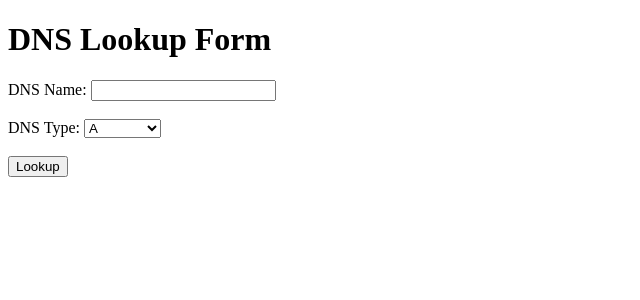
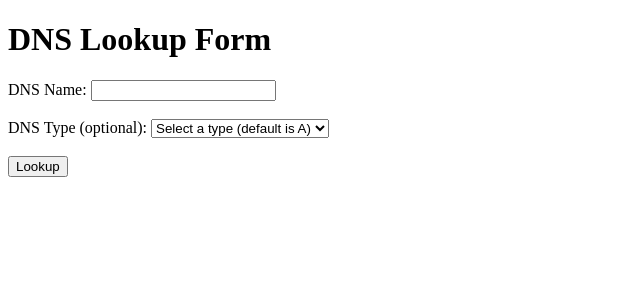
Before and after one commit to mcyork/check-dns, a Flask app: page /dns-lookup in a window 1280 px wide. Shown: the top 300 px of the page, without its empty margins (0-640 px from the left). Run offline with Flask 3, Linux system fonts and the light colour scheme.

Commit message:
slight improvement on form

```diff
--- a/app.py
+++ b/app.py
@@ -21,7 +21,7 @@ dns_query_types = [
 # Define the expected model for the API input
 dns_lookup_model = api.model('DNSLookup', {
     'dns_name': fields.String(required=True, description='The DNS name to lookup'),
-    'dns_type': fields.String(required=True, description='The DNS query type', enum=dns_query_types),
+    'dns_type': fields.String(required=False, description='The DNS query type', enum=dns_query_types),
     'dns_servers': fields.List(fields.String, description='List of DNS servers to query', default=['8.8.8.8', '1.1.1.1'])
 })
 
@@ -34,7 +34,7 @@ class DNSLookup(Resource):
         """Perform a DNS lookup"""
         data = api.payload
         dns_name = data['dns_name']
-        dns_type = data['dns_type']
+        dns_type = data.get('dns_type', 'A') or 'A'  # Default to 'A' if not provided or empty
         dns_servers = data.get('dns_servers', ['8.8.8.8', '1.1.1.1'])
         results = {}
 
@@ -68,7 +68,7 @@ api.add_namespace(ns, path='/dns')
 def dns_lookup():
     if request.method == 'POST':
         dns_name = request.form['dns_name']
-        dns_type = request.form['dns_type']
+        dns_type = request.form.get('dns_type', 'A') or 'A'  # Default to 'A' if not provided or empty
         dns_servers = ['8.8.8.8', '1.1.1.1']  # Replace with your specific DNS server IPs
         results = {}
 
--- a/templates/dns_form.html
+++ b/templates/dns_form.html
@@ -9,8 +9,9 @@
     <form method="POST" action="/dns-lookup">
         <label for="dns_name">DNS Name:</label>
         <input type="text" id="dns_name" name="dns_name" required><br><br>
-        <label for="dns_type">DNS Type:</label>
-        <select id="dns_type" name="dns_type" required>
+        <label for="dns_type">DNS Type (optional):</label>
+        <select id="dns_type" name="dns_type">
+            <option value="A">Select a type (default is A)</option>
             {% for dns_type in dns_query_types %}
             <option value="{{ dns_type }}">{{ dns_type }}</option>
             {% endfor %}
```
